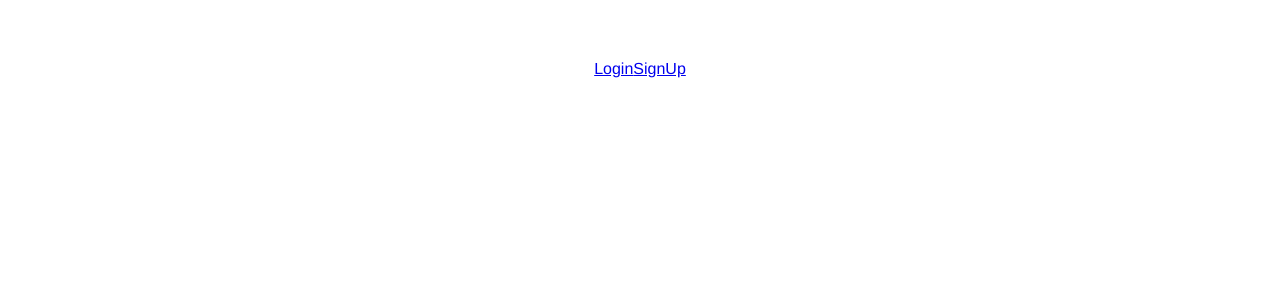
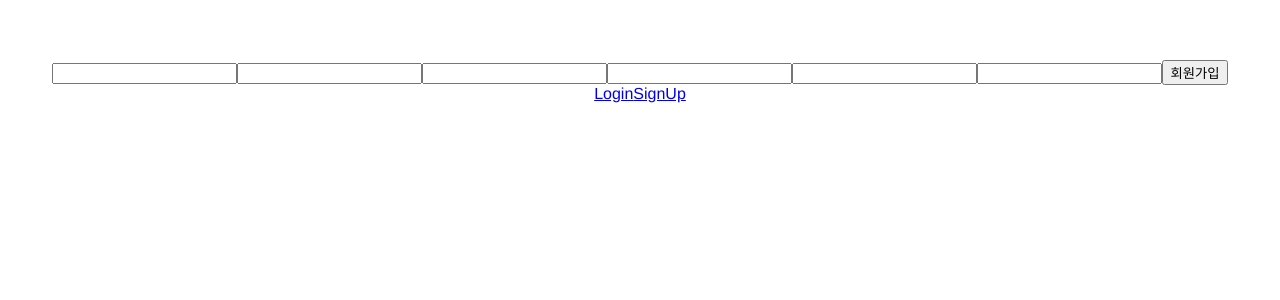
Before and after one commit to jeonDev/talk-system, a Vue app in the folder talk-front/: page /signup in a window 1280 px wide. Before the commit this address had no page. Shown: the top 300 px of the page. Built offline with nearby package versions, Linux system fonts and the light colour scheme.

Commit message:
User Signup Update

```diff
--- a/talk-front/src/components/Signup.vue
+++ b/talk-front/src/components/Signup.vue
@@ -1,12 +1,37 @@
 <template>
   <div>
-
+    <input v-model="signupRequest.id">
+    <input v-model="signupRequest.password">
+    <input v-model="signupRequest.name">
+    <input v-model="signupRequest.nickname">
+    <input v-model="signupRequest.phone">
+    <input v-model="signupRequest.email">
+    <button @click="signUpClick">회원가입</button>
   </div>
 </template>
 
 <script>
+import {signup} from "@/request/login";
+
 export default {
-  name: 'SignupView'
+  name: 'SignupView',
+  data() {
+    return {
+      signupRequest: {
+        id: '',
+        password: '',
+        name: '',
+        nickname: '',
+        phone: '',
+        email: ''
+      }
+    }
+  },
+  methods: {
+    signUpClick() {
+      signup(this.signupRequest);
+    }
+  }
 }
 
 </script>
--- a/talk-front/src/request/login.js
+++ b/talk-front/src/request/login.js
@@ -14,7 +14,7 @@ export async function login(request) {
 
 export async function signup(request) {
     return await client
-        .post("/signup", request)
+        .post("/login/signup", request)
         .then((res) => {
             return res;
         })
--- a/talk-front/src/router/router.js
+++ b/talk-front/src/router/router.js
@@ -4,7 +4,7 @@ import {createRouter, createWebHistory} from "vue-router";
 
 const routes = [
     { path: '/login', component: Login },
-    { path: '/singup', component: Signup }
+    { path: '/signup', component: Signup }
 ];
 
 const router = createRouter({
```
Also changed, not shown: 1 other file (tests, documents, lock files or other folders).
